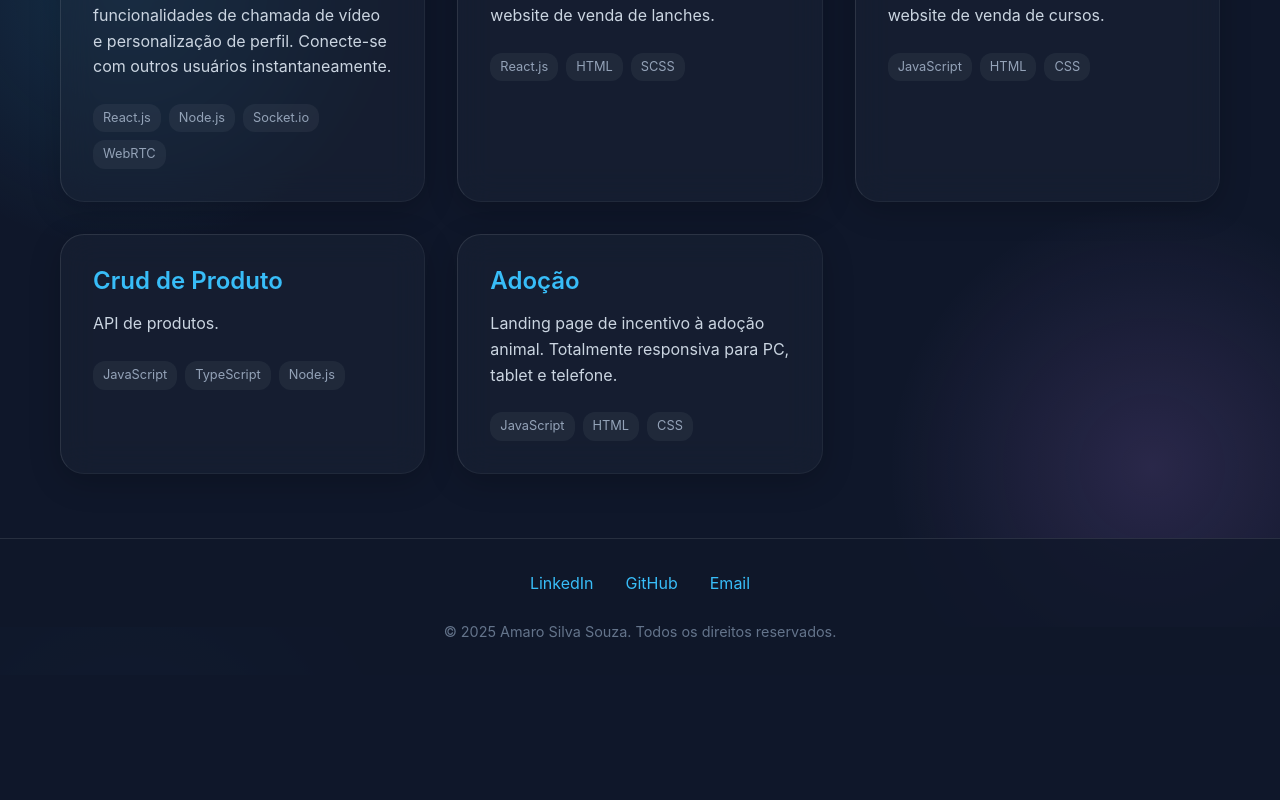
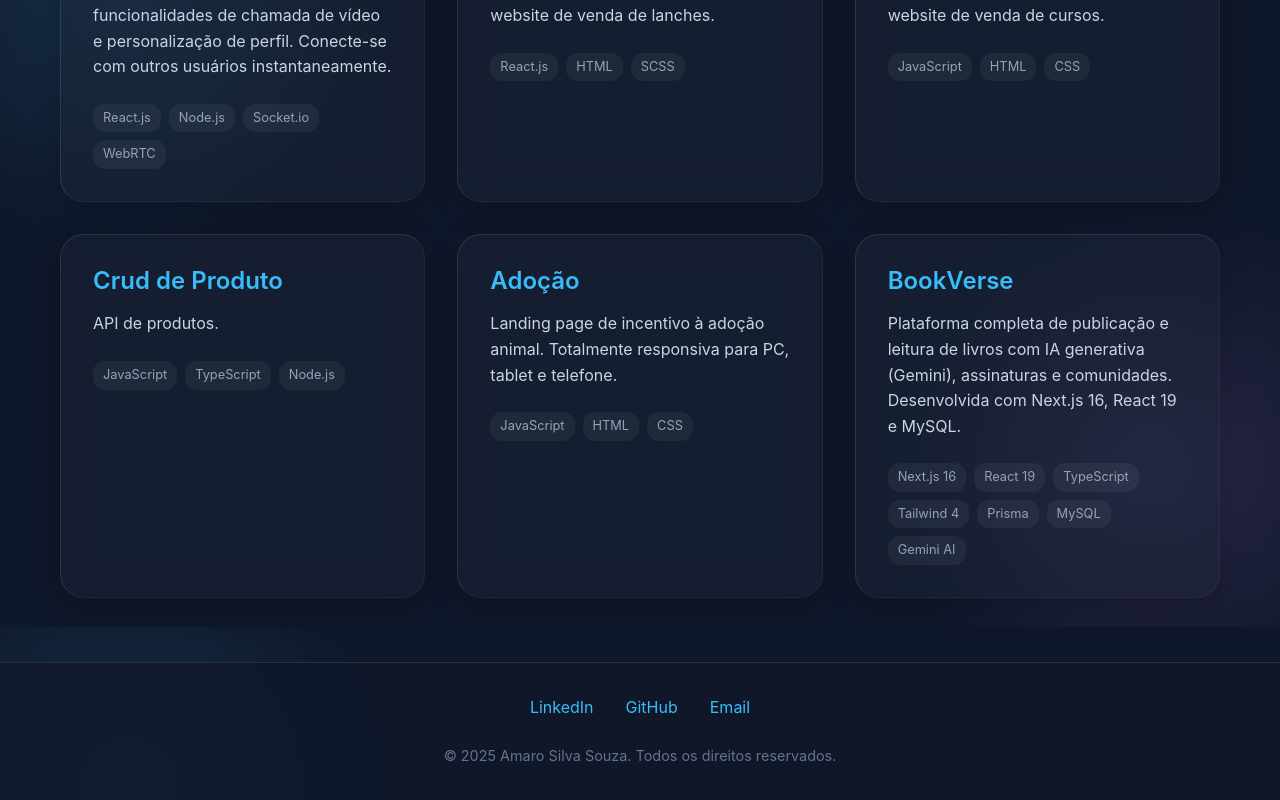
Before and after one commit to amarosilvasouza1/portif-lio_ofc, a React (Vite) app: page / in a window 1280 px wide. Shown: the part 1773-2573 px from the top of the page. Before the commit the page ends 2448 px from the top, so only its background shows below. Built offline with nearby package versions, Linux system fonts and the light colour scheme.

Commit message:
feat: add BookVerse project and fix link

```diff
--- a/src/components/Projects.jsx
+++ b/src/components/Projects.jsx
@@ -35,6 +35,12 @@ const Projects = () => {
       description: t.projects.adopcao,
       tech: ["JavaScript", "HTML", "CSS"],
       link: "https://ado-ao.vercel.app/"
+    },
+    {
+      title: "BookVerse",
+      description: t.projects.bookverse,
+      tech: ["Next.js 16", "React 19", "TypeScript", "Tailwind 4", "Prisma", "MySQL", "Gemini AI"],
+      link: "https://bookverse-red.vercel.app"
     }
   ];
 
--- a/src/data/translations.js
+++ b/src/data/translations.js
@@ -18,7 +18,8 @@ export const translations = {
       hamburgueria: "Aplicação de uma simulação de um website de venda de lanches.",
       generic: "Aplicação de uma simulação de um website de venda de cursos.",
       crud: "API de produtos.",
-      adopcao: "Landing page de incentivo à adoção animal. Totalmente responsiva para PC, tablet e telefone."
+      adopcao: "Landing page de incentivo à adoção animal. Totalmente responsiva para PC, tablet e telefone.",
+      bookverse: "Plataforma completa de publicação e leitura de livros com IA generativa (Gemini), assinaturas e comunidades. Desenvolvida com Next.js 16, React 19 e MySQL."
     },
     footer: { rights: "Todos os direitos reservados." }
   },
@@ -41,7 +42,8 @@ export const translations = {
       hamburgueria: "Simulation application of a snack sales website.",
       generic: "Simulation application of a course sales website.",
       crud: "Product API.",
-      adopcao: "Animal adoption incentive landing page. Fully responsive for PC, tablet, and phone."
+      adopcao: "Animal adoption incentive landing page. Fully responsive for PC, tablet, and phone.",
+      bookverse: "Complete book publishing and reading platform with generative AI (Gemini), subscriptions, and communities. Built with Next.js 16, React 19, and MySQL."
     },
     footer: { rights: "All rights reserved." }
   },
@@ -64,7 +66,8 @@ export const translations = {
       hamburgueria: "Aplicación de simulación de un sitio web de venta de bocadillos.",
       generic: "Aplicación de simulación de un sitio web de venta de cursos.",
       crud: "API de productos.",
-      adopcao: "Landing page de incentivo a la adopción de animales. Totalmente responsiva para PC, tableta y teléfono."
+      adopcao: "Landing page de incentivo a la adopción de animales. Totalmente responsiva para PC, tableta y teléfono.",
+      bookverse: "Plataforma completa de publicación y lectura de libros con IA generativa (Gemini), suscripciones y comunidades. Desarrollada con Next.js 16, React 19 y MySQL."
     },
     footer: { rights: "Todos los derechos reservados." }
   },
@@ -87,7 +90,8 @@ export const translations = {
       hamburgueria: "スナック販売ウェブサイトのシミュレーションアプリケーション。",
       generic: "コース販売ウェブサイトのシミュレーションアプリケーション。",
       crud: "製品API。",
-      adopcao: "動物の養子縁組を奨励するランディングページ。PC、タブレット、電話に完全に対応しています。"
+      adopcao: "動物の養子縁組を奨励するランディングページ。PC、タブレット、電話に完全に対応しています。",
+      bookverse: "生成AI（Gemini）、サブスクリプション、コミュニティを備えた完全な書籍出版・閲覧プラットフォーム。Next.js 16、React 19、MySQLで開発。"
     },
     footer: { rights: "無断転載を禁じます。" }
   }
```
